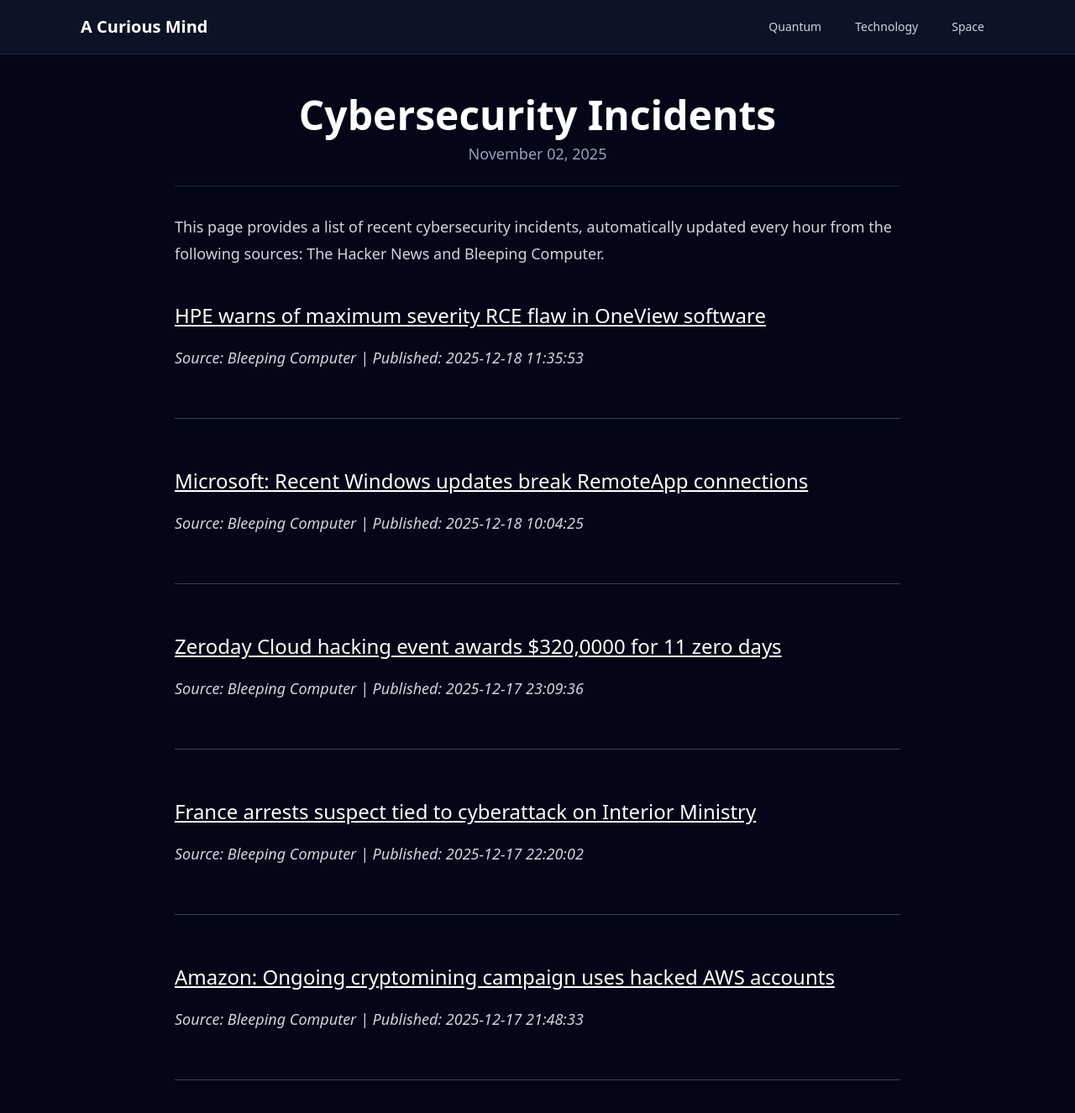
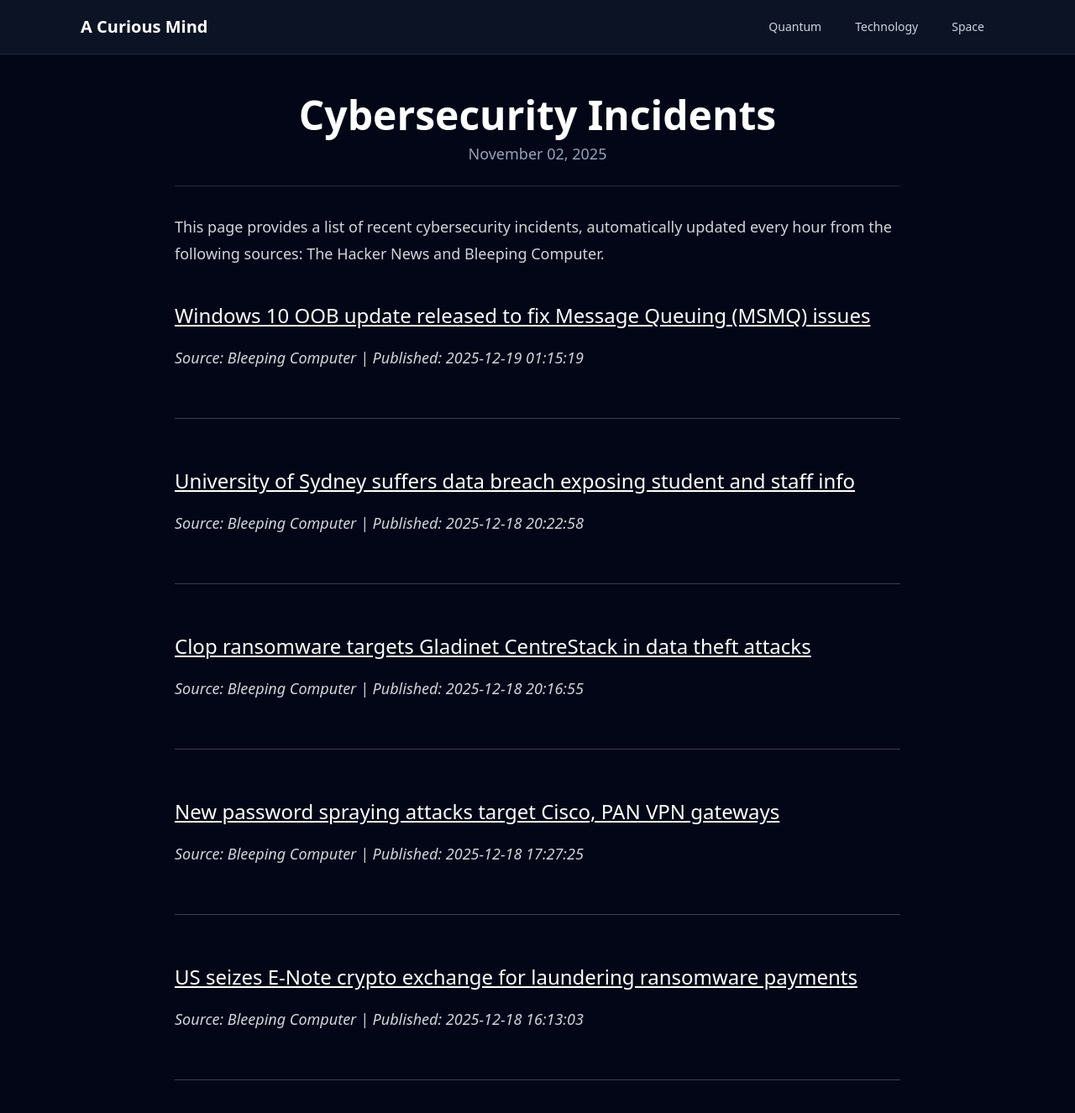
Before and after one commit to onehl7/onehl7.github.io, a Jekyll site: the page built from _posts/2025-11-02-cybersecurity-incidents.md, in a window 1280 px wide and 1400 px high. Shown: the top 1326 px of the window at 84% size. Built offline with Jekyll 4.4.1, drawn with Linux system fonts in a browser that asks for light colours; nearby versions of some CDN libraries.

Commit message:
Update news data

```diff
--- a/_data/news.json
+++ b/_data/news.json
@@ -1,32 +1,32 @@
 [
   {
     "source": "Bleeping Computer",
-    "title": "HPE warns of maximum severity RCE flaw in OneView software",
-    "link": "https://www.bleepingcomputer.com/news/security/hpe-warns-of-maximum-severity-rce-flaw-in-oneview-software/",
-    "published": "2025-12-18 11:35:53"
+    "title": "Windows 10 OOB update released to fix Message Queuing (MSMQ) issues",
+    "link": "https://www.bleepingcomputer.com/news/microsoft/windows-10-oob-update-released-to-fix-message-queuing-msmq-issues/",
+    "published": "2025-12-19 01:15:19"
   },
   {
     "source": "Bleeping Computer",
-    "title": "Microsoft: Recent Windows updates break RemoteApp connections",
-    "link": "https://www.bleepingcomputer.com/news/microsoft/microsoft-recent-updates-break-azure-virtual-desktop-remoteapp-sessions/",
-    "published": "2025-12-18 10:04:25"
+    "title": "University of Sydney suffers data breach exposing student and staff info",
+    "link": "https://www.bleepingcomputer.com/news/security/university-of-sydney-suffers-data-breach-exposing-student-and-staff-info/",
+    "published": "2025-12-18 20:22:58"
   },
   {
     "source": "Bleeping Computer",
-    "title": "Zeroday Cloud hacking event awards $320,0000 for 11 zero days",
-    "link": "https://www.bleepingcomputer.com/news/security/zeroday-cloud-hacking-event-awards-320-0000-for-11-zero-days/",
-    "published": "2025-12-17 23:09:36"
+    "title": "Clop ransomware targets Gladinet CentreStack in data theft attacks",
+    "link": "https://www.bleepingcomputer.com/news/security/clop-ransomware-targets-gladinet-centrestack-servers-for-extortion/",
+    "published": "2025-12-18 20:16:55"
   },
   {
     "source": "Bleeping Computer",
-    "title": "France arrests suspect tied to cyberattack on Interior Ministry",
-    "link": "https://www.bleepingcomputer.com/news/security/france-arrests-suspect-tied-to-cyberattack-on-interior-ministry/",
-    "published": "2025-12-17 22:20:02"
+    "title": "New password spraying attacks target Cisco, PAN VPN gateways",
+    "link": "https://www.bleepingcomputer.com/news/security/new-password-spraying-attacks-target-cisco-pan-vpn-gateways/",
+    "published": "2025-12-18 17:27:25"
   },
   {
     "source": "Bleeping Computer",
-    "title": "Amazon: Ongoing cryptomining campaign uses hacked AWS accounts",
-    "link": "https://www.bleepingcomputer.com/news/security/amazon-ongoing-cryptomining-campaign-uses-hacked-aws-accounts/",
-    "published": "2025-12-17 21:48:33"
+    "title": "US seizes E-Note crypto exchange for laundering ransomware payments",
+    "link": "https://www.bleepingcomputer.com/news/security/us-seizes-e-note-crypto-exchange-for-laundering-ransomware-payments/",
+    "published": "2025-12-18 16:13:03"
   }
 ]
```
